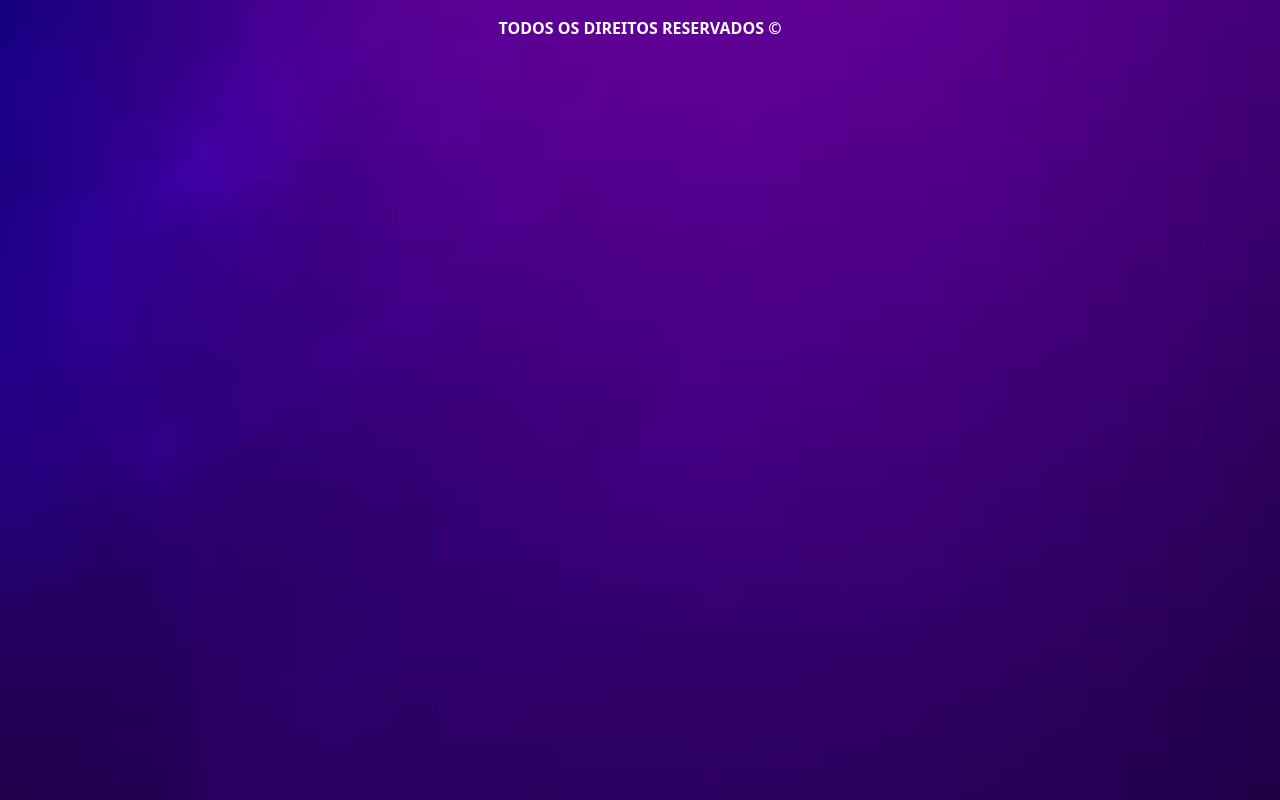
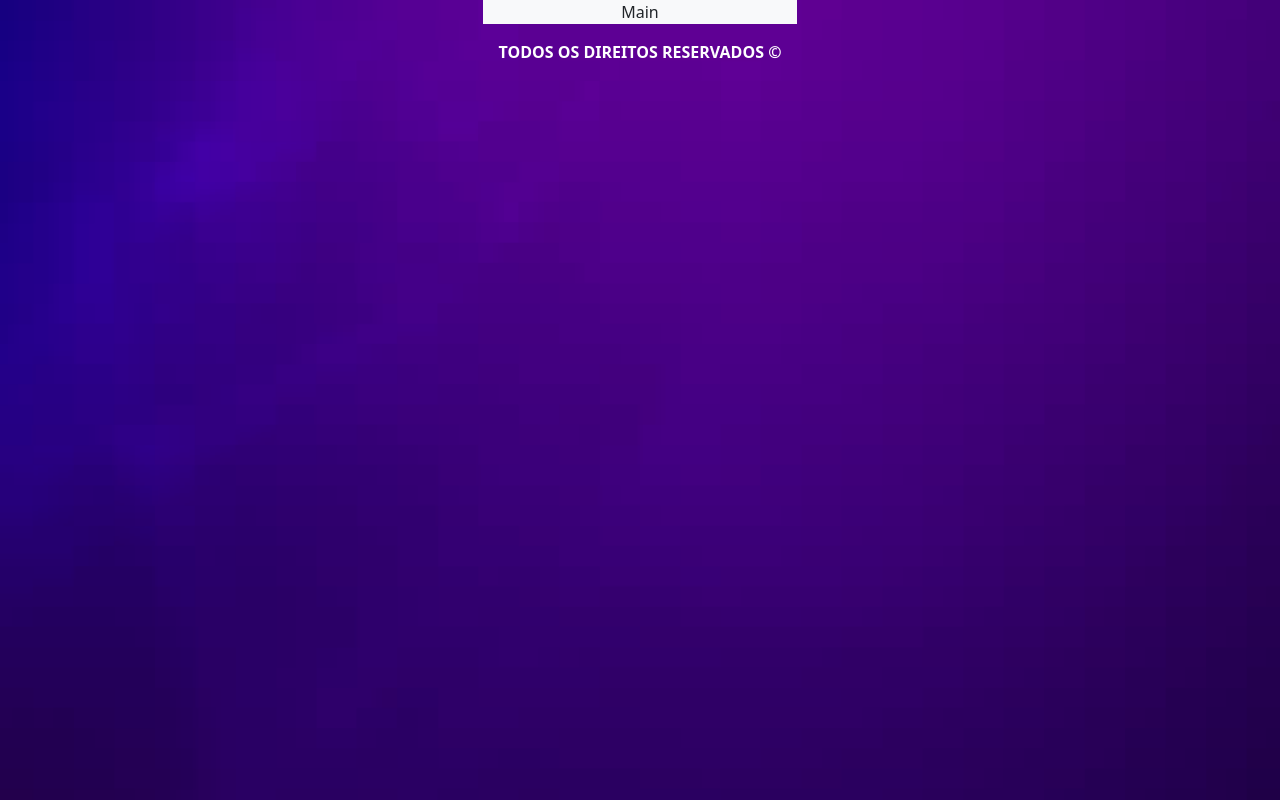
Before and after one commit to PedroLucaV/agenda-maker, a React (Vite) app: page / in a window 1280 px wide. Built offline with nearby package versions, Linux system fonts and the light colour scheme.

Commit message:
started home

```diff
--- /dev/null
+++ b/src/pages/Home/Components/Container.jsx
@@ -0,0 +1,7 @@
+const Container = () => {
+    return(
+        <div className="d-flex justify-content-center bg-light container">Main</div>
+    );
+}
+
+export default Container;
--- a/src/pages/Home/Components/footer.jsx
+++ b/src/pages/Home/Components/footer.jsx
@@ -1,7 +1,7 @@
 const Footer = () => {
     return(
-        <footer className="text-center text-lg-start footer-login">
-            <p className="text-center p-3 fw-bold font-weight-bold text-white text-uppercase">todos os direitos reservados &copy;</p>
+        <footer className="text-center text-lg-start footer-login align-self-end">
+            <p className="text-center p-3 fw-bold font-weight-bold text-white text-uppercase ">todos os direitos reservados &copy;</p>
         </footer>
     )
 };
--- a/src/pages/Home/Home.jsx
+++ b/src/pages/Home/Home.jsx
@@ -1,12 +1,13 @@
 import "./Home.css";
-import Footer from "./Components/footer";
+import Container from "./Components/Container";
+import Footer from "./Components/Footer";
 const Home = () => {
   return (
     <>
-      <div className="box">
-
-      </div>
-      <Footer />
+        <div className="body">
+          <Container></Container>
+          <Footer />
+        </div>
     </>
   );
 };
```
